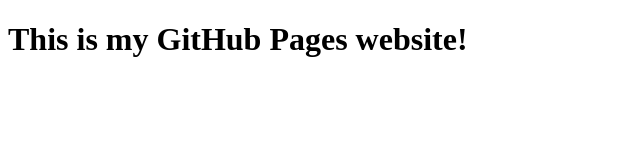
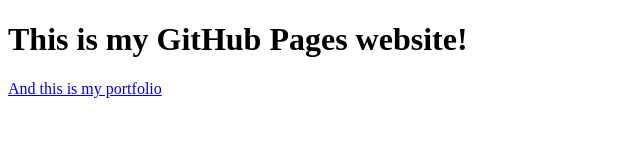
Before and after one commit to Thanos-M11/Thanos-M11.github.io, a plain HTML site: page index.html in a window 1280 px wide. Shown: the whole page, without its empty margins (0-640 px from the left). Drawn offline with Linux system fonts and the light colour scheme.

Commit message:
Update index.html

```diff
--- a/index.html
+++ b/index.html
@@ -5,5 +5,6 @@
     </head>
     <body>
         <h1>This is my GitHub Pages website!</h1>
+        <a href="https://thanosdev.netlify.app" target="_blank" >And this is my portfolio</a>
     </body>
 </html>
```
